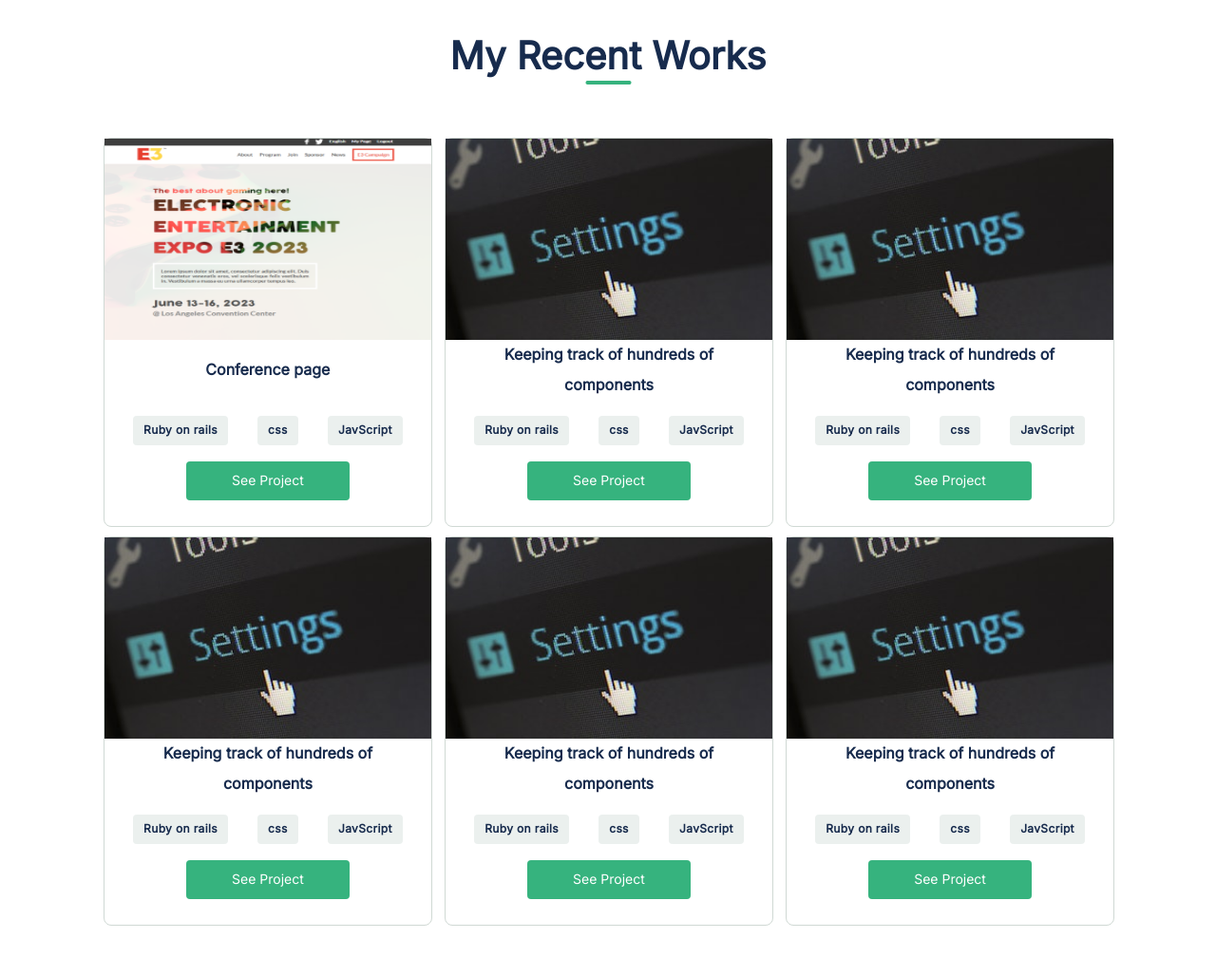
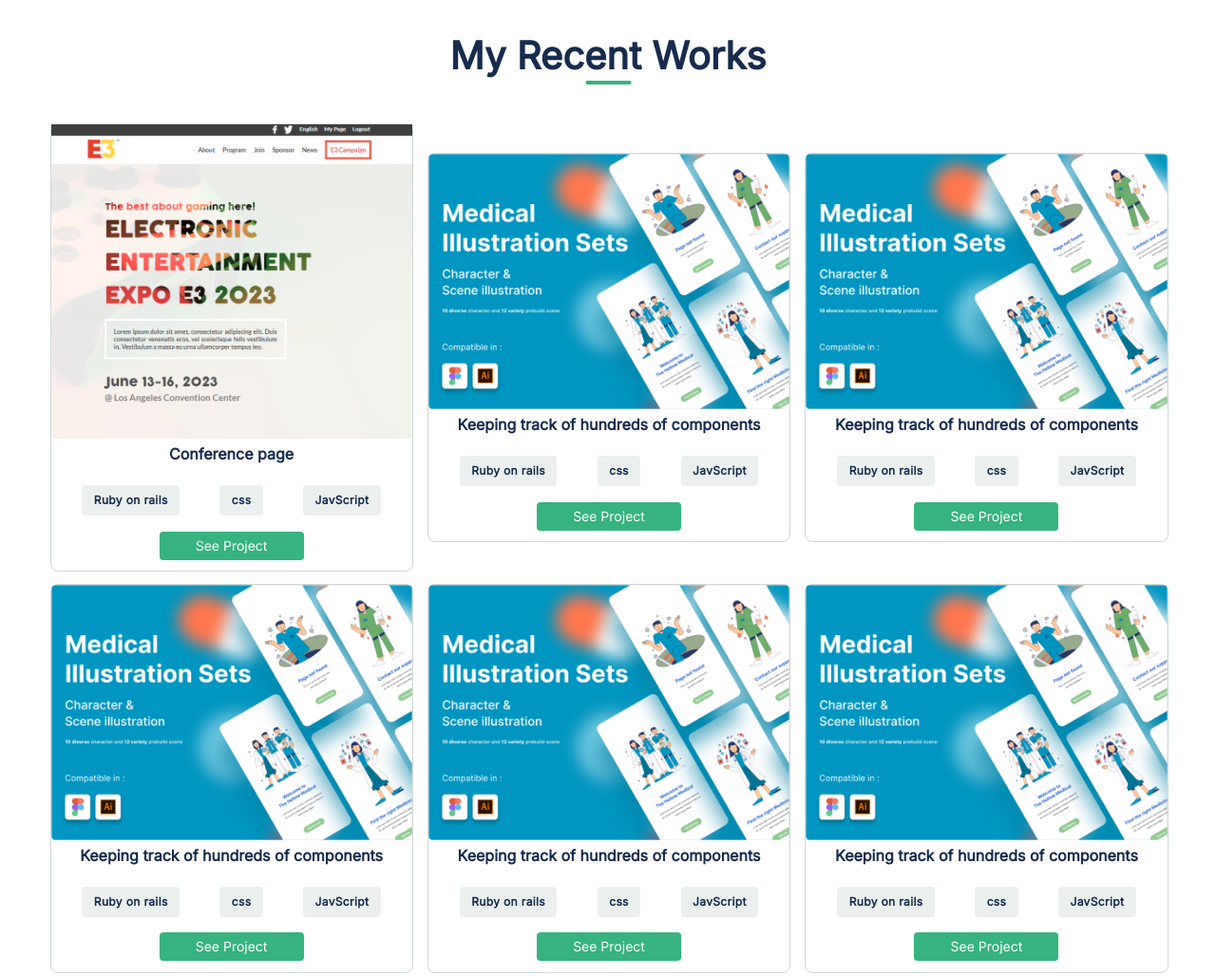
Before and after one commit to Nkaleth/My-portfolio, a plain HTML site: page index.html in a window 1280 px wide. Shown: the part 940-1968 px from the top of the page at 95% size. Drawn offline with Linux system fonts and the light colour scheme.

Commit message:
Add renew of projects styles

```diff
--- a/portfolio.js
+++ b/portfolio.js
@@ -54,6 +54,21 @@ const countProj = Object.keys(projects).length;
 
 function createStrProjects(num) {
   let string = '';
+  if (window.innerWidth > 768) {
+    for (let i = 1; i <= num; i += 1) {
+      string += `<article class="project">
+                  <img class="proj-image" src="${projects[i].featuredImage[1]}" alt="ProjectImage">
+                  <h3 class="Proj-Text">${projects[i].name}</h3>
+                  <ul>
+                    <li class="tag">${projects[i].technologies[0]}</li>
+                    <li class="tag">${projects[i].technologies[1]}</li>
+                    <li class="tag">${projects[i].technologies[2]}</li>
+                  </ul>
+                  <button id= "Button${i}" class="btProjMob" ><span class="TextButtonProjects">See Project</span></button>
+                </article>`;
+    }
+    return string;
+  }
   for (let i = 1; i <= num; i += 1) {
     string += `<article class="project">
                   <img class="proj-image" src="${projects[i].featuredImage[0]}" alt="ProjectImage">
@@ -102,7 +117,7 @@ function createStrProjectMob(id) {
                 <a href="${projects[i].linkSource}"><img class="buttonPopUpDesktop" src="img/See_source.svg" alt="ButtonEnable"></a>
                   </div>
                   </div>
-                  <ul>
+                  <ul>9
                     <li class="tagDesktop">${projects[i].technologies[0]}</li>
                     <li class="tagDesktop">${projects[i].technologies[1]}</li>
                     <li class="tagDesktop">${projects[i].technologies[2]}</li>
@@ -113,7 +128,9 @@ function createStrProjectMob(id) {
                   <p class = "popUpDescription" >${projects[i].description}</p>
                 </article>
               </div>`;
+    console.log(projects[i].featuredImage[1]);
   }
+
   return string;
 }
 
--- a/style.css
+++ b/style.css
@@ -90,8 +90,8 @@ body {
   }
 
   .NavDesktop {
-    width: 20.71%;
-    height: 2.78%;
+    width: 30%;
+    height: auto;
     display: flex;
     justify-content: space-between;
     align-items: center;
@@ -266,7 +266,8 @@ h3 {
 
 @media only screen and (min-width: 768px) {
   .Works {
-    width: 81.32%;
+    width: 90%;
+    height: auto;
     display: grid;
     row-gap: 1.5%;
     column-gap: 1.5%;
@@ -289,12 +290,12 @@ h3 {
 
   .project {
     width: 100%;
-    height: 100%;
+    height: auto;
   }
 
   .proj-image {
     width: 100%;
-    height: 52%;
+    height: auto;
   }
 
   .Proj-Text {
@@ -927,11 +928,12 @@ h3 {
 }
 
 .btProjMob {
-  width: 50%;
-  height: 10%;
+  width: 40%;
+  height: 30px;
   background: #36b37e;
   border-style: none;
   border-radius: 4px;
+  margin-bottom: 3%;
 }
 
 .TextButtonProjects {
@@ -954,13 +956,15 @@ h3 {
   position: sticky;
   position: -webkit-sticky;
   top: 0;
+  z-index: 99999;
   display: flex;
   align-items: center;
+  justify-content: center;
   width: 100%;
   height: auto;
   background-image: url(img/Overlay.svg);
   background-position: center;
-  overflow: scroll;
+  overflow: auto;
 }
 
 .btMobWhite {
```
Also changed, not shown: img/todolist_desktop.png (added). Lines whose indentation alone changed are shown as unchanged.
